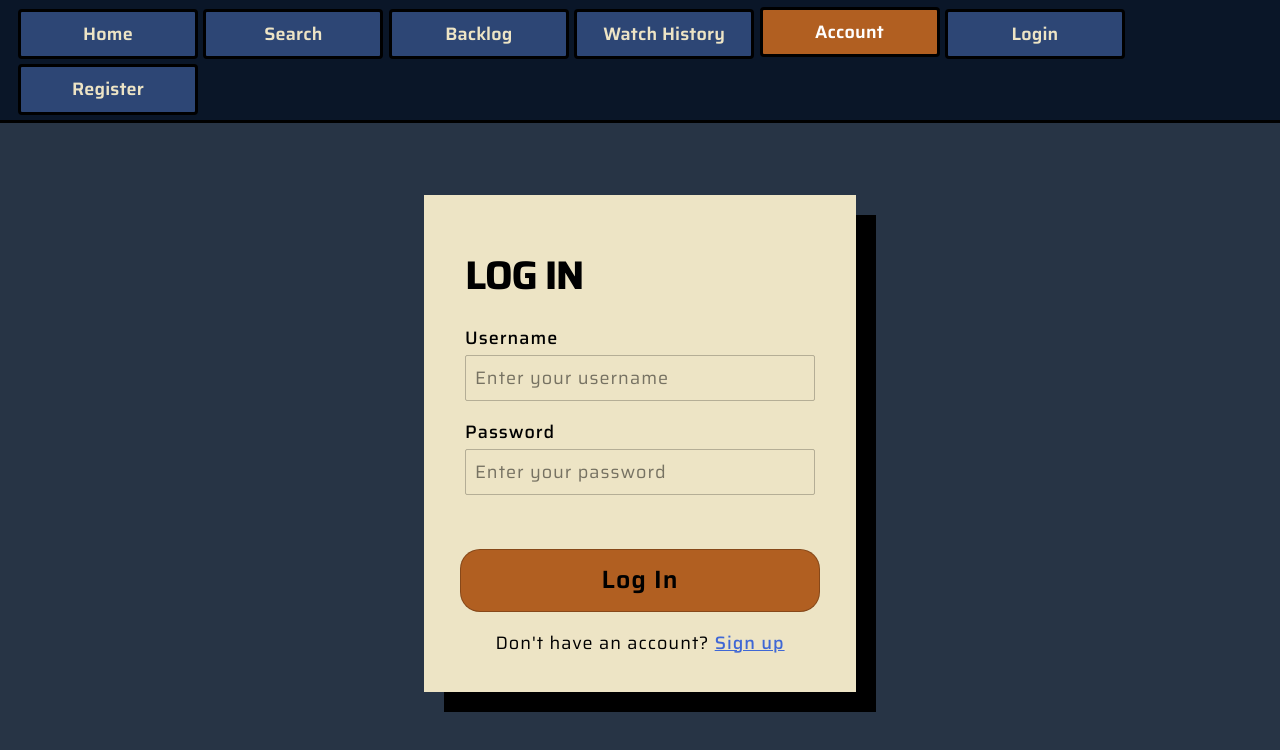
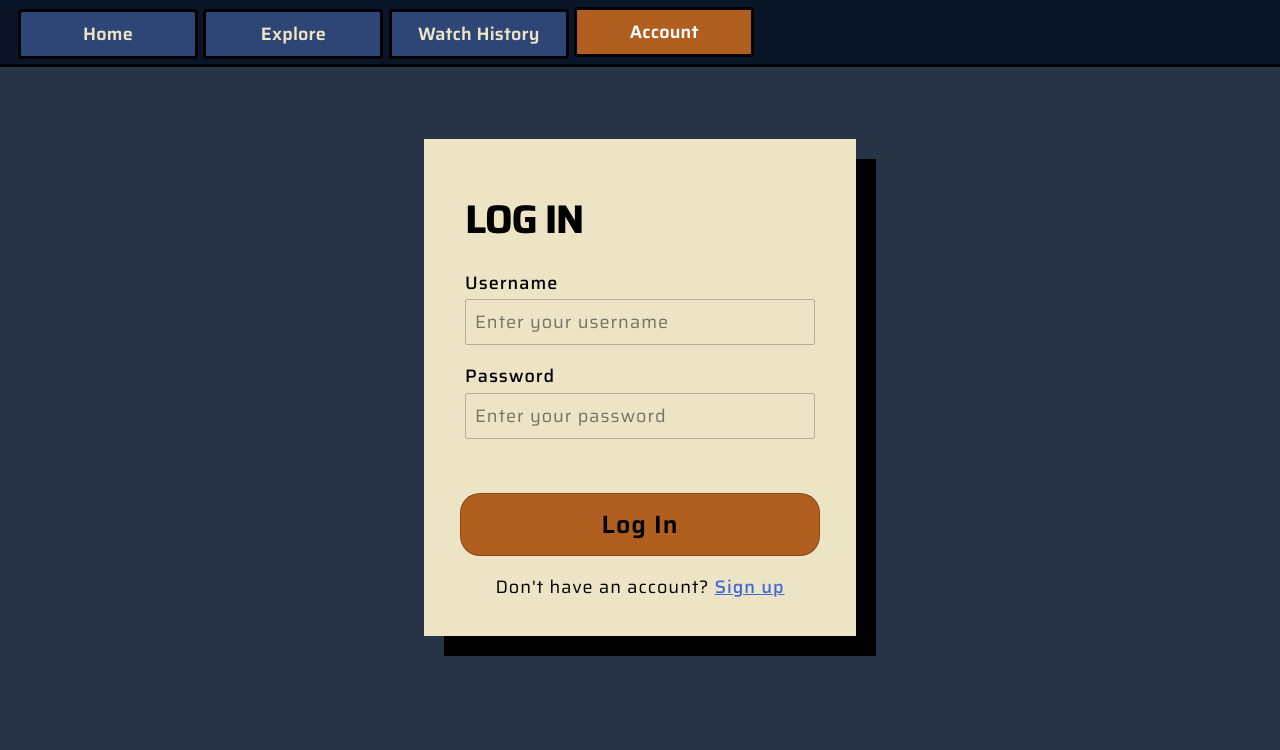
Before and after one commit to Ethjin8/Rewind, a React (Vite) app in the folder frontend/: page /account in a window 1280 px wide. Shown: the top 750 px of the page. Built offline with nearby package versions, Linux system fonts and the light colour scheme; a web font is replaced by a local one.

Commit message:
clean up pages and taskbar

```diff
--- a/frontend/src/components/Nav.jsx
+++ b/frontend/src/components/Nav.jsx
@@ -2,12 +2,9 @@
 
 const pages = [
   { label: 'Home',         path: '/' },
-  { label: 'Search',       path: '/search' },
-  { label: 'Backlog',      path: '/backlog' },
+  { label: 'Explore',      path: '/search' },
   { label: 'Watch History',path: '/history' },
   { label: 'Account',      path: '/account' },
-  { label: 'Login',        path: '/login' },
-  { label: 'Register',     path: '/register' },
 ];
 
 export default function Nav() {
```
